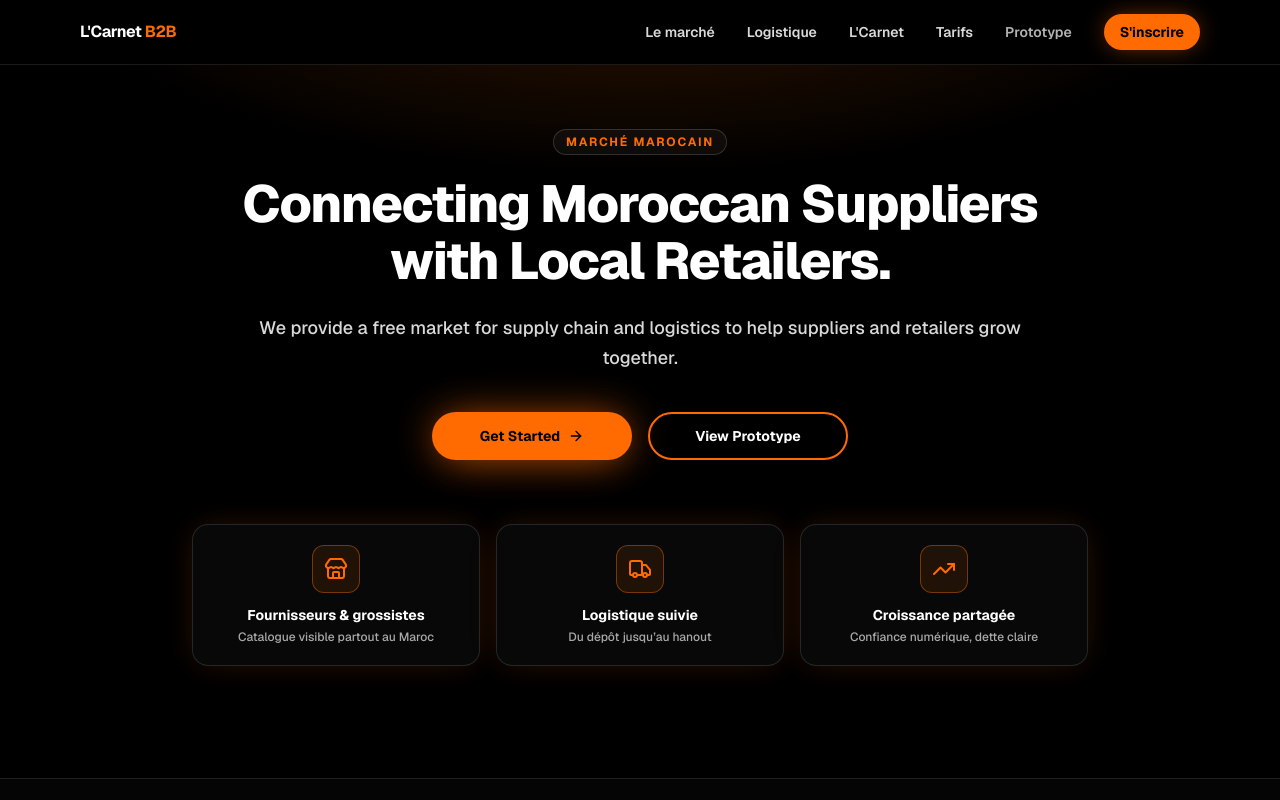
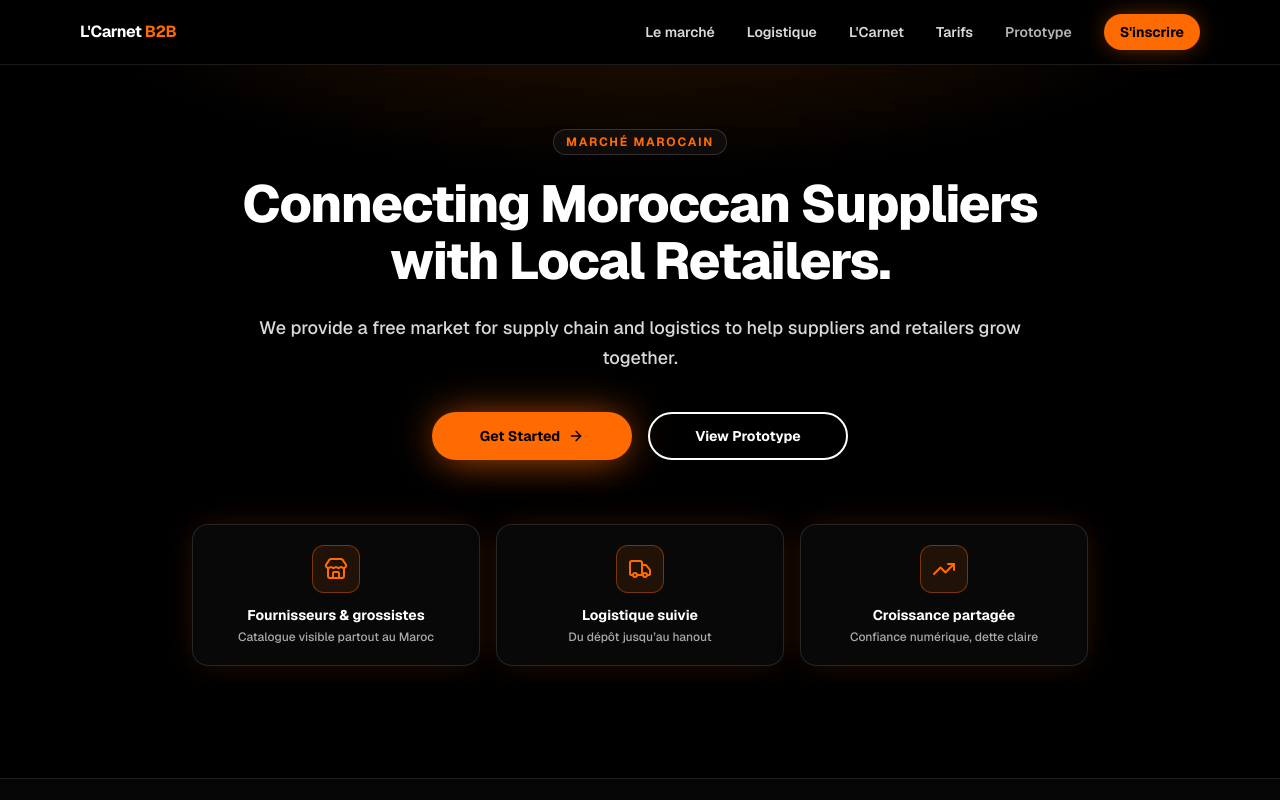
Before and after one commit to omorakwant/moul-sel3a, a Next.js app in the folder lcarnet-b2b-landing/: page / in a window 1280 px wide. Shown: the top 800 px of the page. Built offline with nearby package versions, Linux system fonts and the light colour scheme.

Commit message:
Fix 404 Vercel routing by adding /prototype rewrite and flutter prebuild script

```diff
--- a/lcarnet-b2b-landing/package.json
+++ b/lcarnet-b2b-landing/package.json
@@ -4,6 +4,7 @@
   "private": true,
   "scripts": {
     "dev": "next dev",
+    "prebuild": "bash ../build.sh",
     "build": "next build",
     "start": "next start",
     "lint": "eslint"
--- a/lcarnet-b2b-landing/src/components/home/moroccan-hero.tsx
+++ b/lcarnet-b2b-landing/src/components/home/moroccan-hero.tsx
@@ -27,9 +27,10 @@ export function MoroccanHero() {
             <ArrowRight className="h-4 w-4" aria-hidden />
           </Link>
           <Link
-            href="/app"
+            href="/prototype"
             target="_blank"
-            className="inline-flex h-12 min-w-[200px] items-center justify-center rounded-full border-2 border-[#FF6B00] bg-transparent px-8 text-sm font-bold text-white transition hover:bg-[#FF6B00] hover:text-black"
+            rel="noopener noreferrer"
+            className="inline-flex h-12 min-w-[200px] items-center justify-center rounded-full border-2 border-white bg-transparent px-8 text-sm font-bold text-white transition hover:bg-white hover:text-black"
           >
             View Prototype
           </Link>
--- a/lcarnet-b2b-landing/src/components/home/site-header.tsx
+++ b/lcarnet-b2b-landing/src/components/home/site-header.tsx
@@ -29,8 +29,9 @@ export function SiteHeader() {
             </Link>
           ))}
           <Link
-            href="/app"
+            href="/prototype"
             target="_blank"
+            rel="noopener noreferrer"
             className="text-sm font-semibold text-white/70 transition hover:text-white"
           >
             Prototype
@@ -64,8 +65,9 @@ export function SiteHeader() {
                 </Link>
               ))}
               <Link
-                href="/app"
+                href="/prototype"
                 target="_blank"
+                rel="noopener noreferrer"
                 className="px-4 py-2 text-sm font-semibold text-white/80 hover:bg-white/5"
               >
                 Prototype
```
Also changed, not shown: 2 other files (tests, documents, lock files or other folders).
